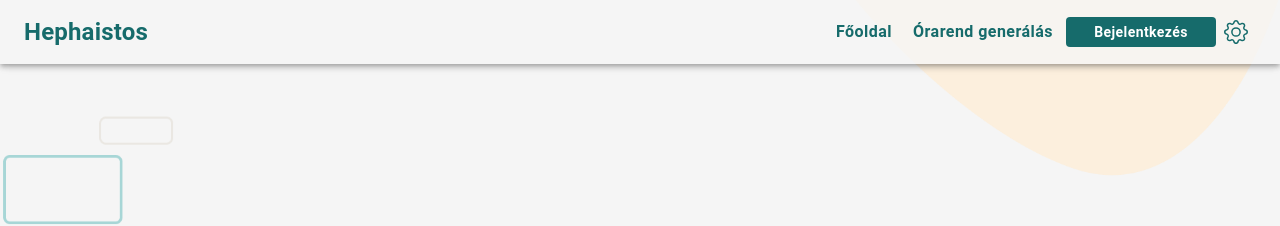
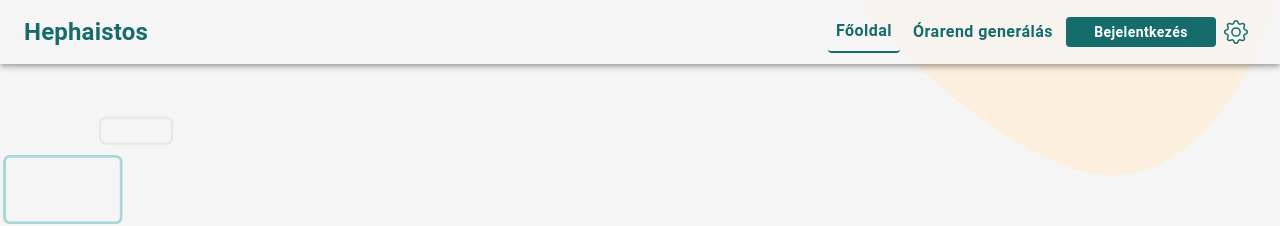
Before and after one commit to BBenc3/Hephaistos-frontend, a React (Create React App) app: page / in a window 1280 px wide. Shown: the top 226 px of the page. Built offline with nearby package versions, Linux system fonts and the light colour scheme.

Commit message:
Refactor ErrorPage component: move to components directory, update styles, and enhance error handling

```diff
--- a/src/App.jsx
+++ b/src/App.jsx
@@ -15,7 +15,7 @@ import Profile from './pages/UserProfile';
 import UserEdit from './pages/UserEdit';
 import UserDelete from './pages/UserDelete';
 import Login from './pages/auth/Login';
-import ErrorPage from './pages/ErrorPage';
+import ErrorPage from './components/Error/ErrorPage';
 import Register from './pages/auth/Register/Register';
 import ForgotPassword from './pages/auth/ForgotPassword';
 import { useMediaQuery } from '@mui/material';
--- a/src/components/Navbar.jsx
+++ b/src/components/Navbar.jsx
@@ -1,5 +1,5 @@
 import React, { useState } from "react";
-import { useNavigate } from "react-router-dom";
+import { useNavigate, useLocation } from "react-router-dom";
 import { useTheme, useMediaQuery, AppBar, Toolbar, Typography, Button, IconButton, Drawer, List, ListItem, ListItemText, MenuItem, Menu } from "@mui/material";
 import MenuIcon from "@mui/icons-material/Menu";
 import { styled } from "@mui/material/styles";
@@ -12,12 +12,13 @@ import { useAuth } from "../contexts/AuthContext";
 import CustomDropdown from "./CustomDropdown";
 import DarkModeToggle from './DarkModeToggle';
 
-const NavbarButton = styled(Button)(({ theme }) => ({
+const NavbarButton = styled(Button)(({ theme, active }) => ({
   color: theme.palette.primary.main,
   textTransform: "none",
   fontSize: "16px",
   marginRight: "5px",
   fontWeight: theme.typography.fontWeightBold,
+  borderBottom: active ? `2px solid ${theme.palette.primary.main}` : "none",
   "&:hover": {
     backgroundColor: "rgba(255, 255, 255, 0.1)",
   },
@@ -48,6 +49,7 @@ const AnimatedGear = styled(Gear)(({ theme, animateForward, animateBackward }) =
 
 export default function Navbar({ isDarkMode, setIsDarkMode }) {
   const navigate = useNavigate();
+  const location = useLocation();
   const theme = useTheme();
   const isMobile = useMediaQuery(theme.breakpoints.down("sm"));
   const [drawerOpen, setDrawerOpen] = useState(false);
@@ -83,15 +85,19 @@ export default function Navbar({ isDarkMode, setIsDarkMode }) {
 
   const renderNavLinks = () => (
     <>
-      <NavbarButton onClick={() => navigate("/")}>Főoldal</NavbarButton>
-      <NavbarButton onClick={() => navigate("/schedule")}>Órarend generálás</NavbarButton>
+      <NavbarButton onClick={() => navigate("/")} active={location.pathname === "/"}>
+        Főoldal
+      </NavbarButton>
+      <NavbarButton onClick={() => navigate("/schedule")} active={location.pathname === "/schedule"}>
+        Órarend generálás
+      </NavbarButton>
     </>
   );
 
   return (
     <AppBar position="static" sx={{ backgroundColor: `${theme.palette.background.default}CC` }}>
       <Toolbar sx={{ display: "flex", justifyContent: "space-between" }}>
-        <Typography variant="h6" component="div" sx={{ flexGrow: 1, color: theme.palette.primary.main, fontSize: "24px", fontWeight: "bold" }}>
+        <Typography variant="h6" component="div" onClick={()=> navigate("/")} sx={{ flexGrow: 1, color: theme.palette.primary.main, fontSize: "24px", fontWeight: "bold", cursor: "pointer", userSelect: "none" }}>
           Hephaistos
         </Typography>
 
```
Also changed, not shown: src/components/Error/ErrorPage.css (renamed from src/pages/ErrorPage.css), src/components/Error/ErrorPage.jsx (renamed from src/pages/ErrorPage.jsx).
